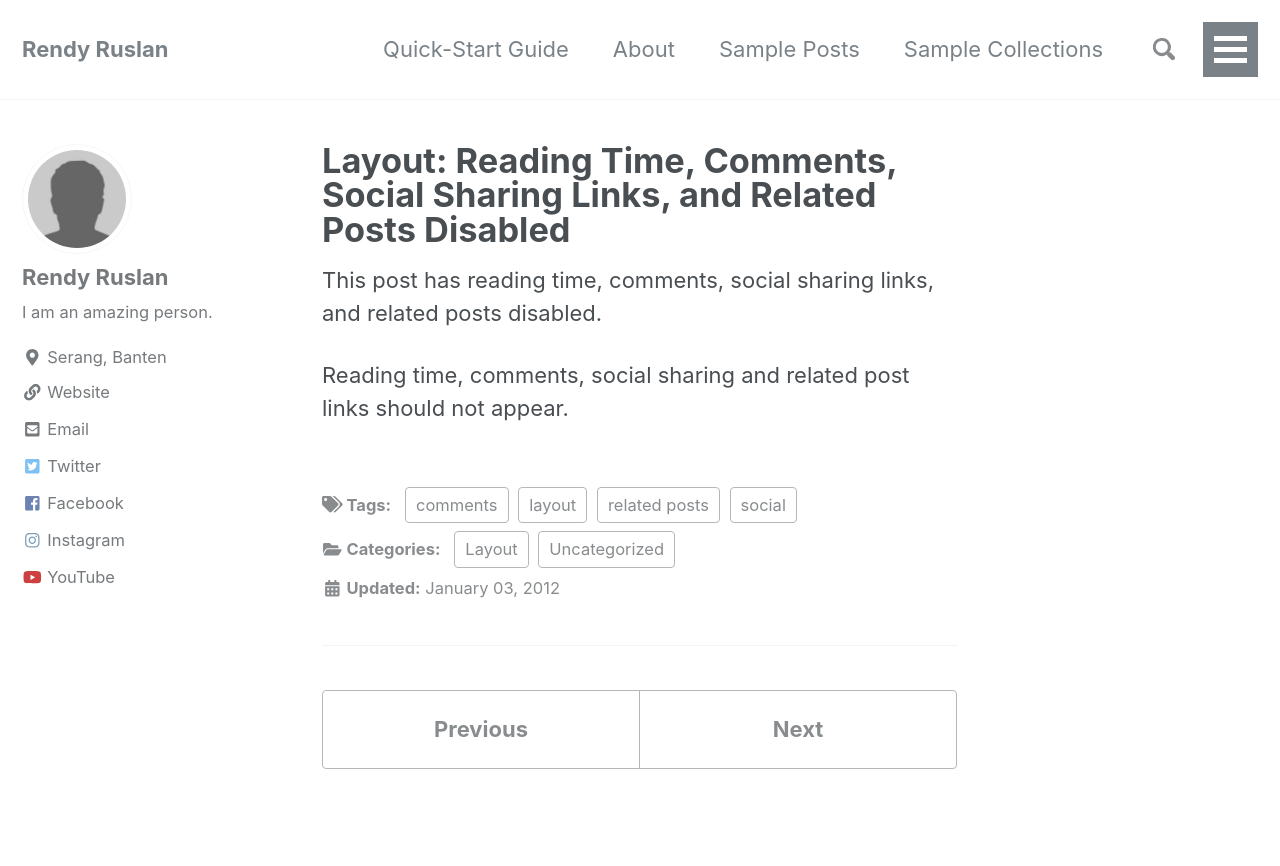
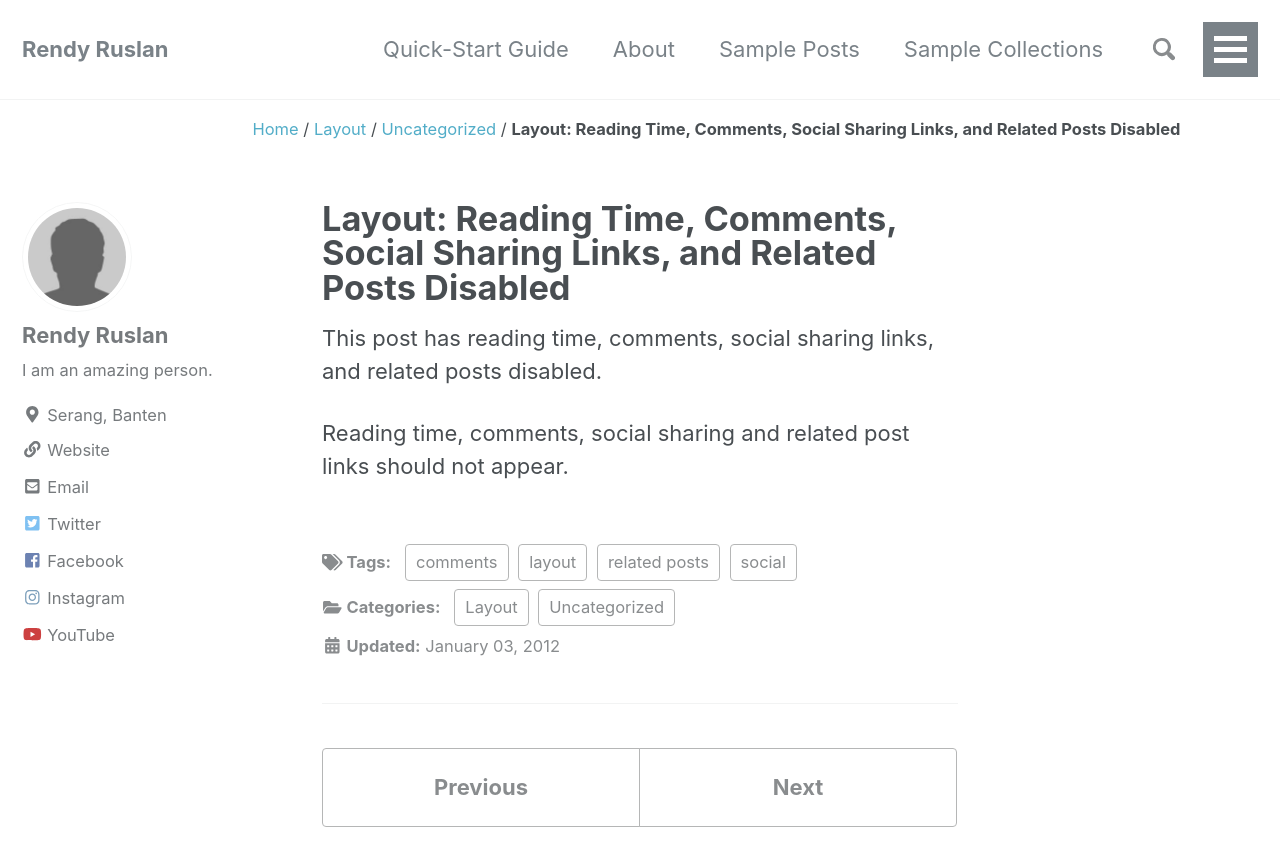
Before and after one commit to rendyruslan/rendyruslan.github.io, a Jekyll site: the page built from _posts/2012-01-03-layout-read-time-comments-sharing-related-posts-disabled.md, in a window 1280 px wide and 900 px high. Shown: the top 866 px of the window. Built offline with Jekyll 4.4.1, drawn with Linux system fonts in a browser that asks for light colours; nearby versions of some CDN libraries.

```diff
--- a/_config.yml
+++ b/_config.yml
@@ -24,7 +24,7 @@ url                      : "https://rendyruslan.github.io"
 baseurl                  : # the subpath of your site, e.g. "/blog"
 repository               : "rendyruslan/rendyruslan.github.io"
 teaser                   : "/assets/images/500x300.png"
-# breadcrumbs            : true
+breadcrumbs              : true
 words_per_minute         : 200
 comments:
   provider               : "staticman_v2" # false (default), "disqus", "discourse", "facebook", "google-plus", "staticman_v2", "staticman" "custom"
```
